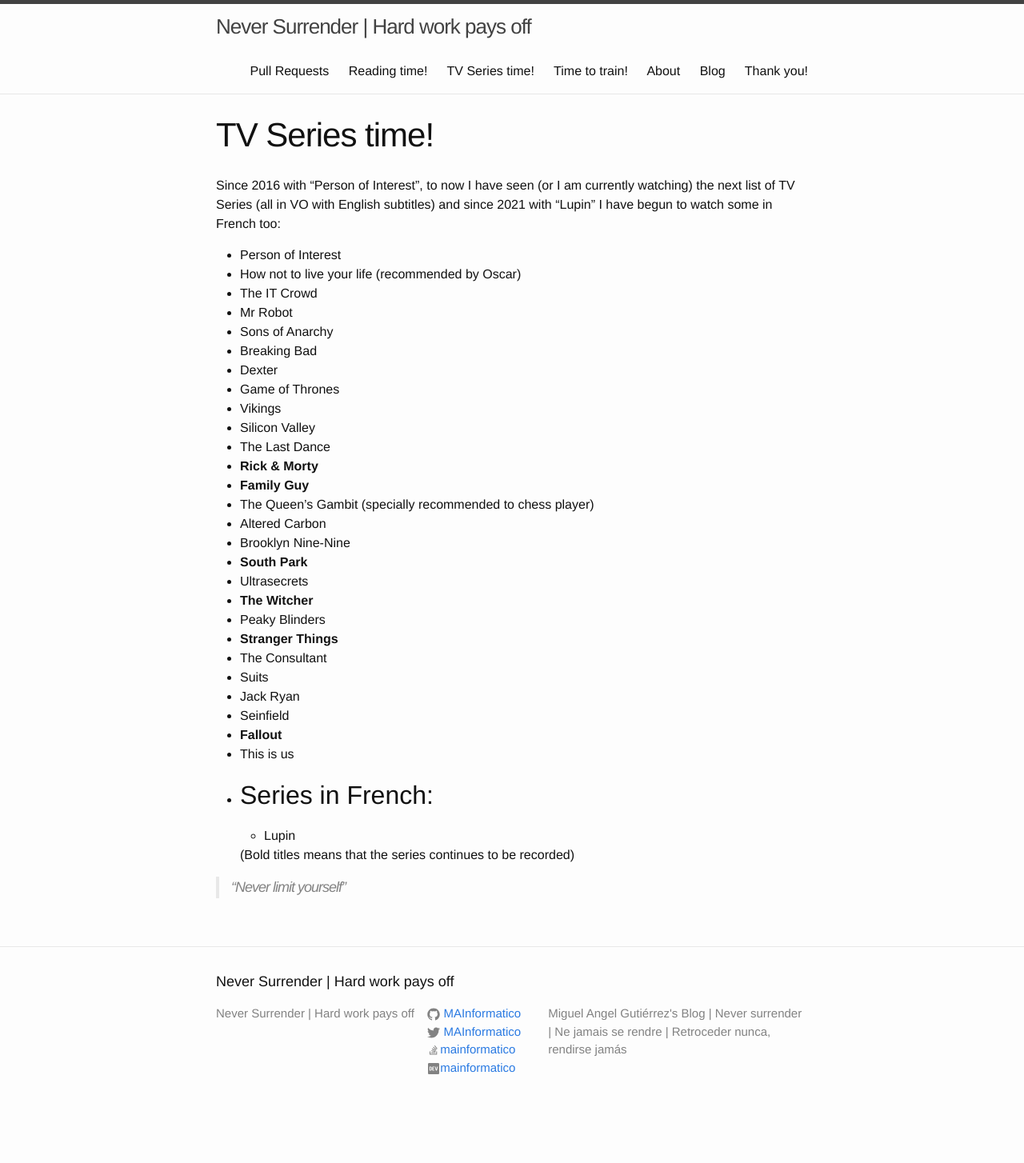
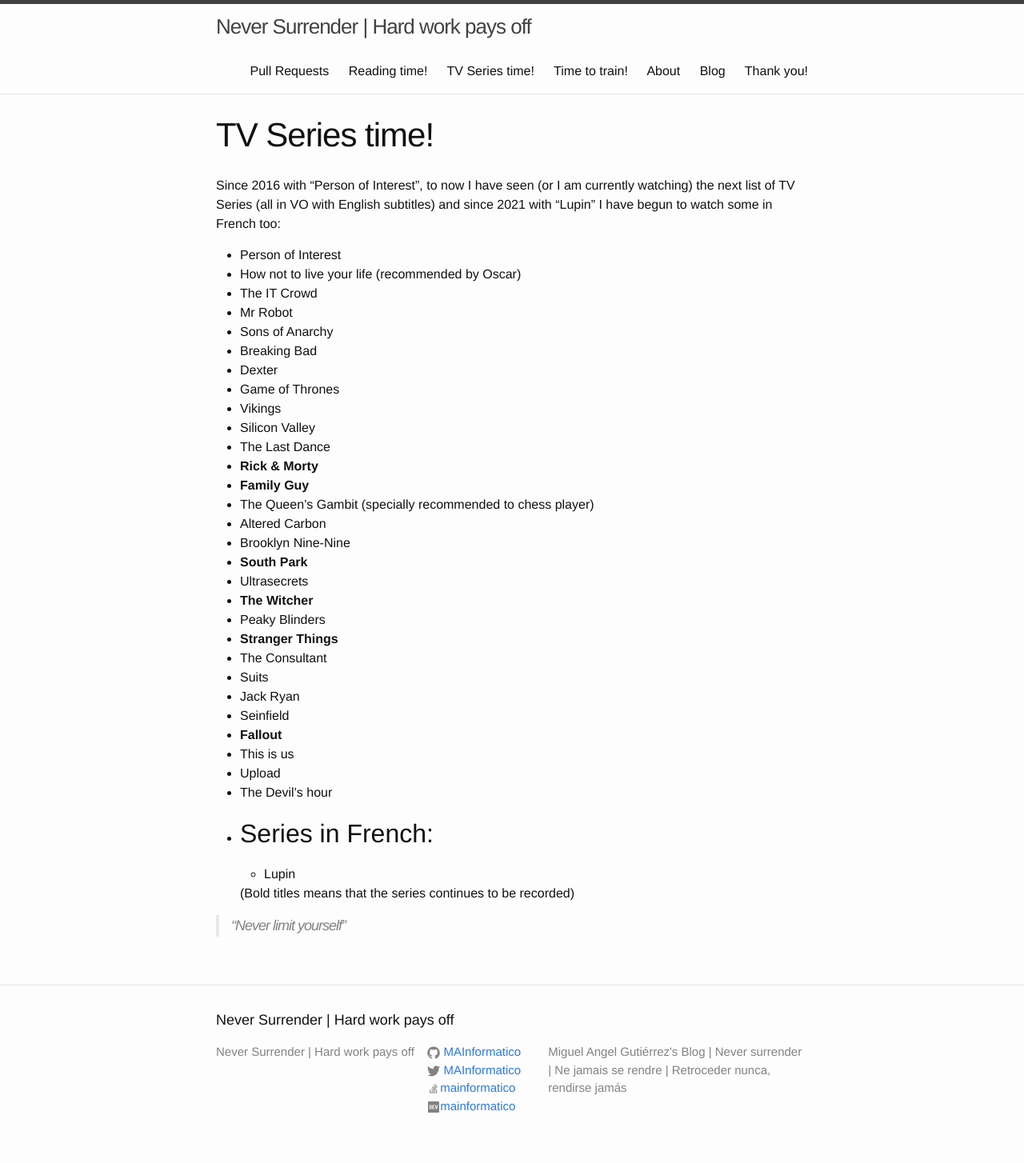
Before and after one commit to MAInformatico/MAInformatico.github.io, a Jekyll site: the page built from Series_Time.md, in a window 1280 px wide. Shown: the whole page at 80% size. Built offline with Jekyll 4.4.1, drawn with Linux system fonts in a browser that asks for light colours; before the commit the page ends 1406 px from its top, so only the background shows below that.

Commit message:
updating

```diff
--- a/Series_Time.md
+++ b/Series_Time.md
@@ -33,6 +33,8 @@
 * Seinfield
 * **Fallout**
 * This is us
+* Upload
+* The Devil's hour
 
 
 
```
